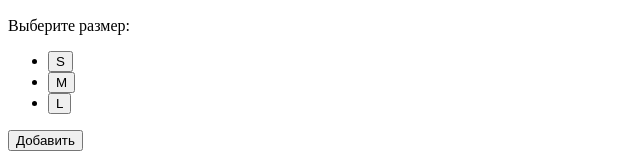
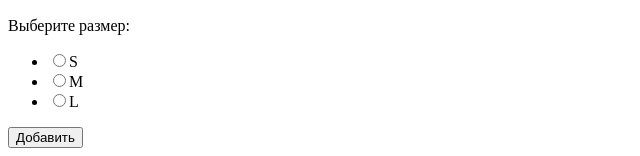
Before and after one commit to Lesyara/567679-mishka, a website: page source/index.html in a window 1280 px wide. Shown: the part 1993-2149 px from the top of the page, without its empty margins (0-640 px from the left). Drawn offline with Linux system fonts and the light colour scheme.

Commit message:
замена кнопок на радиобатоны в модальном окне

```diff
--- a/source/index.html
+++ b/source/index.html
@@ -139,13 +139,13 @@
       <p class="cart-filter__text">Выберите размер:</p>
       <ul class="cart-filter__list">
         <li class="cart-filter__item">
-          <button type="button">S</button>
+          <input class="cart-filter__size-option" type="radio" name="input-size">S</input>
         </li>
         <li class="cart-filter__item">
-          <button type="button">M</button>
+          <input class="cart-filter__size-option" type="radio" name="input-size">M</input>
         </li>
         <li class="cart-filter__item">
-          <button type="button">L</button>
+          <input class="cart-filter__size-option" type="radio" name="input-size">L</input>
         </li>
       </ul>
       <button class="cart-filter__add" type="submit">Добавить</button>
```
Also changed, not shown: source/catalog.html (+4 -3 lines).
